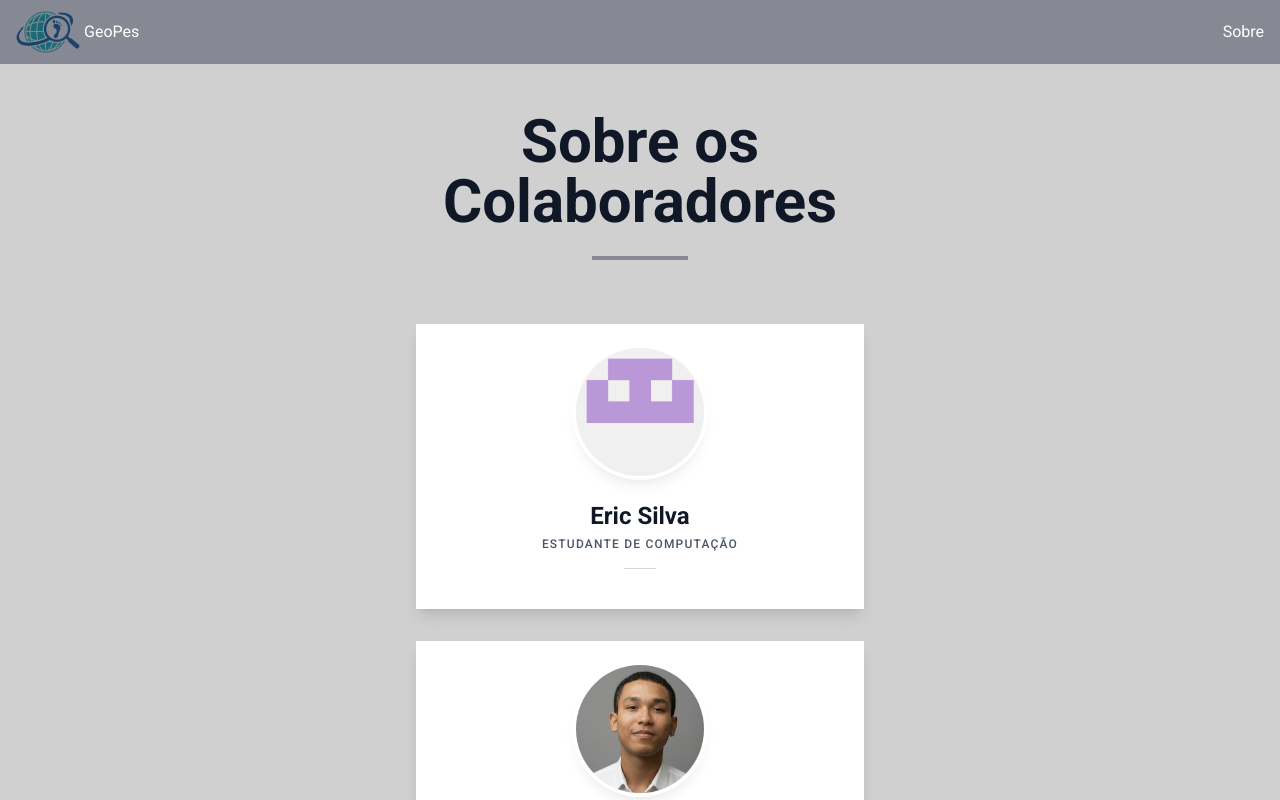
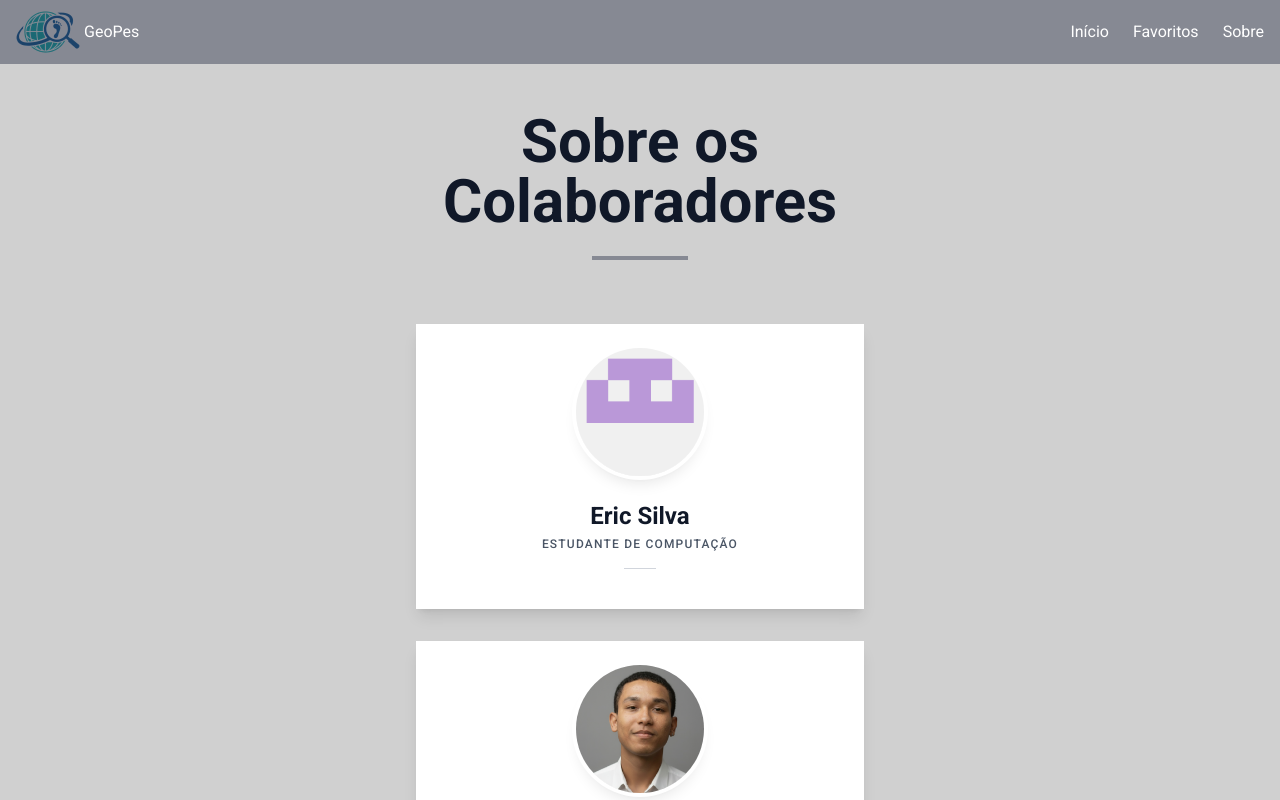
Before and after one commit to ericSilvaP/geopes-buscador-de-paises, a React (Vite) app: page /about in a window 1280 px wide. Shown: the top 800 px of the page. Built offline with nearby package versions, Linux system fonts and the light colour scheme.

Commit message:
refactor: details link to card and favorite does not activate card link

```diff
--- a/src/components/CountryCard/index.tsx
+++ b/src/components/CountryCard/index.tsx
@@ -16,14 +16,16 @@ function Card({ country }: CardProps) {
   }
 
   return (
-    <div className="bg-[#f0f0f0] shadow-md min-w-5/6 min-h-2/3 p-6 rounded-sm sm:p-8 md:min-w-4/6 md:p-10 lg:min-w-3/6 country-card">
+    <div
+      className="bg-[#f0f0f0] shadow-md min-w-5/6 min-h-2/3 p-6 rounded-sm sm:p-8 md:min-w-4/6 md:p-10 lg:min-w-3/6 country-card"
+      onClick={() => onCardClick(country.cca3)}
+    >
       <div className="flex justify-between items-start">
         <div className="flex gap-2 max-w-fit md:flex-col pb-3">
           <img
             className="h-auto w-24 sm:w-28 md:w-32"
             src={country.flags.png}
             alt={country.flags.alt}
-            onClick={() => onCardClick(country.cca3)}
           />
           <h2 className="text-2xl font-bold max-w-2/3 md:max-w-full">
             {country.translations.por.common ?? 'Nome não disponível'}
--- a/src/components/FavoriteButton/index.tsx
+++ b/src/components/FavoriteButton/index.tsx
@@ -10,7 +10,8 @@ function FavButton({ code }: FavButtonProps) {
   const favHandler = new FavoriteHandler()
   const [isFav, setIsFav] = useState(false)
 
-  function toggleFav(code: string) {
+  function toggleFav(e: React.MouseEvent, code: string) {
+    e.stopPropagation()
     favHandler.isFavorite(code) ? favHandler.remove(code) : favHandler.add(code)
   }
 
@@ -22,14 +23,14 @@ function FavButton({ code }: FavButtonProps) {
     return (
       <FaRegHeart
         className={`text-2xl text-[#194167] cursor-pointer`}
-        onClick={() => toggleFav(code)}
+        onClick={(e) => toggleFav(e, code)}
       />
     )
 
   return (
     <FaHeart
       className={`text-2xl text-[#194167] cursor-pointer`}
-      onClick={() => toggleFav(code)}
+      onClick={(e) => toggleFav(e, code)}
     />
   )
 }
--- a/src/components/Header/index.tsx
+++ b/src/components/Header/index.tsx
@@ -1,4 +1,4 @@
-import geopes from '/src/assets/geopes-logo.png'
+import geopes from '../../assets/geopes-logo.png'
 import { Link } from 'react-router-dom'
 
 function Header() {
@@ -10,8 +10,16 @@ function Header() {
           <p className="text-1xl">GeoPes</p>
         </div>
       </Link>
-      <p className="text-1xl">
-        <Link to="/about" className="hover:opacity-80 transition-opacity">Sobre </Link>
+      <p className="text-1xl flex gap-6">
+        <Link to="/" className="hover:opacity-80 transition-opacity">
+          Início
+        </Link>
+        <Link to="/favorites" className="hover:opacity-80 transition-opacity">
+          Favoritos
+        </Link>
+        <Link to="/about" className="hover:opacity-80 transition-opacity">
+          Sobre{' '}
+        </Link>
       </p>
     </header>
   )
```
